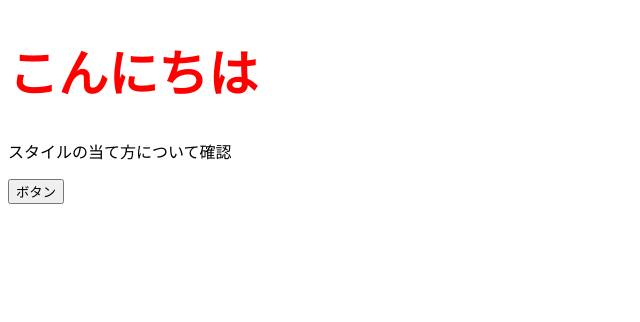
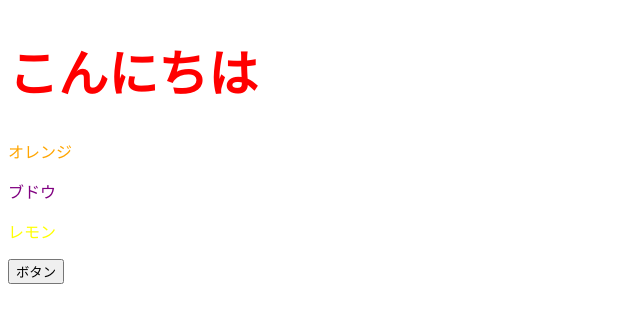
Before and after one commit to yoshi-nip/react-pra, a React (Create React App) app in the folder src/: page / in a window 1280 px wide. Shown: the top 322 px of the page, without its empty margins (0-640 px from the left). Built offline with nearby package versions, Linux system fonts and the light colour scheme.

Commit message:
propsの使い方を確認

```diff
--- a/src/App.jsx
+++ b/src/App.jsx
@@ -1,4 +1,5 @@
 import React from "react";
+import Fruit from "./compoent/Fruit";
 
 const App = () => {
   const onClickButton = () =>alert()
@@ -9,7 +10,13 @@
   return (
     <>
       <h1 style={cssSample}>こんにちは</h1>
-      <p>スタイルの当て方について確認</p>
+      <Fruit color="orange">オレンジ</Fruit>
+      <Fruit color="purple">ブドウ</Fruit>
+      <Fruit color="yellow">レモン</Fruit>
+{/*
+      <p >オレンジ</p>
+      <p>ブドウ</p>
+      <p>レモン</p> */}
       <button onClick={onClickButton}>ボタン</button>
     </>
   )
--- /dev/null
+++ b/src/compoent/Fruit.jsx
@@ -0,0 +1,11 @@
+import React from "react";
+const Fruit = (props)=>{
+  console.log(props)
+  //分割代入
+  const {color , children} = props
+  return(
+    //colorは同じ名称なので省略可能
+    <p style={{color}}>{children}</p>
+  )
+}
+export default Fruit
--- a/src/index.js
+++ b/src/index.js
@@ -2,5 +2,6 @@
 import ReactDom from "react-dom";
 
 import App from "./App";
+import Fruit from "./compoent/Fruit";
 
 ReactDom.render(<App />, document.getElementById("root"));
```
